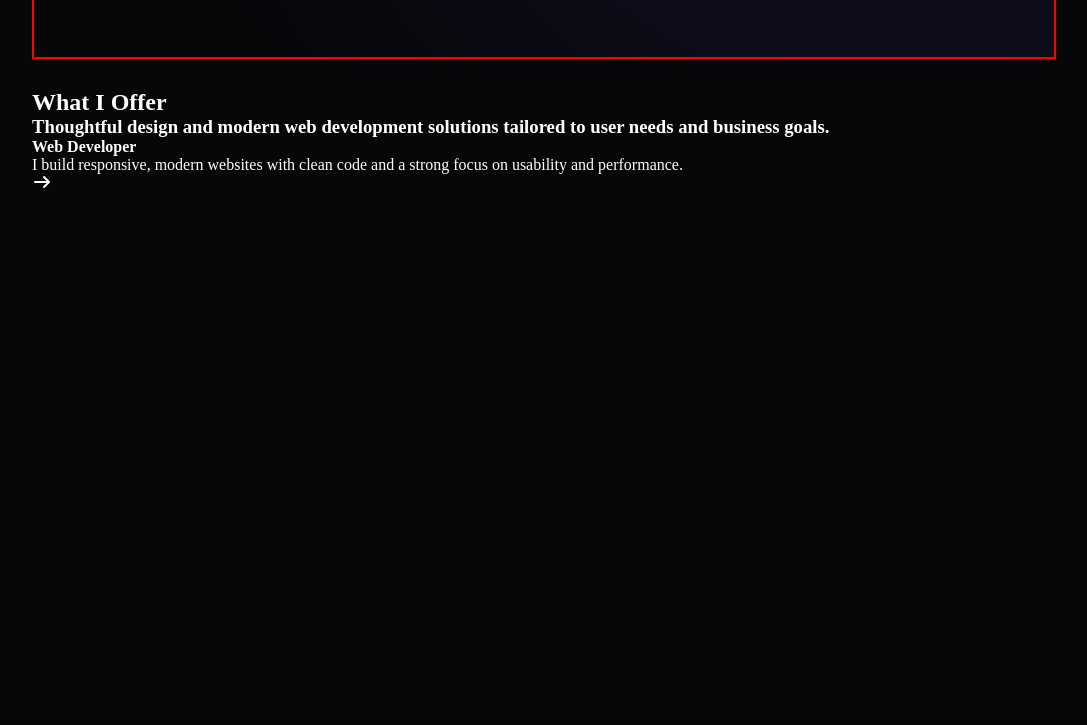
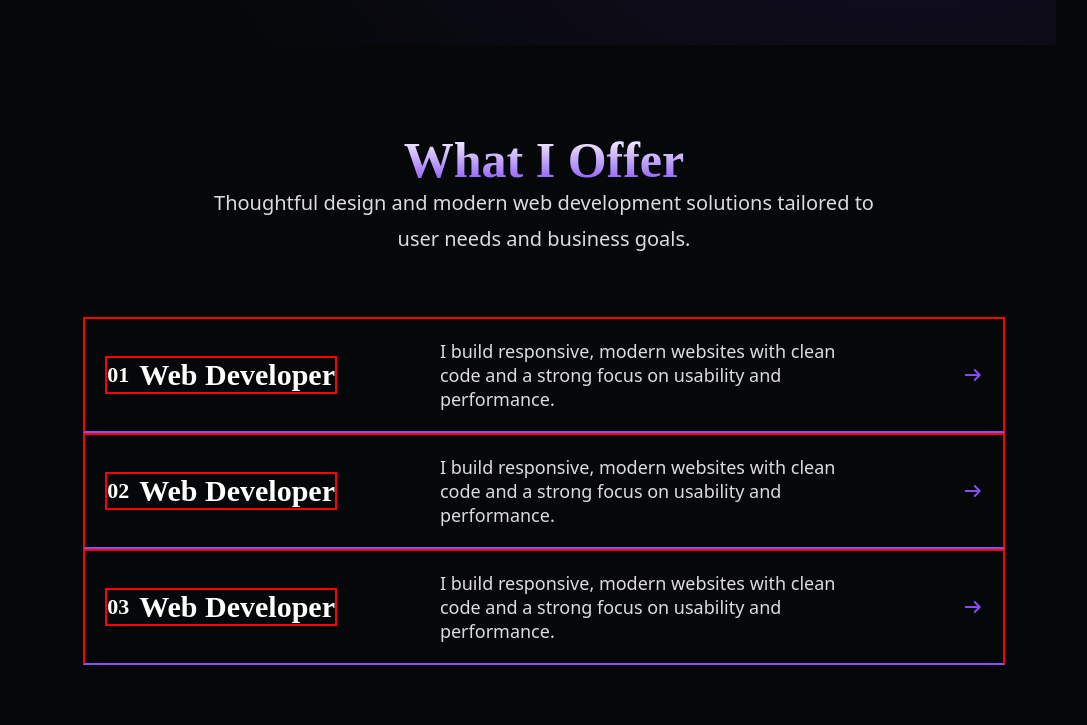
Before and after one commit to Jehan-mostafa/Sass-Project, a website: page index.html in a window 1280 px wide. Shown: the part 668-1393 px from the top of the page, without its empty margins (96-1183 px from the left). Before the commit the page ends 860 px from the top, so only its background shows below. Drawn offline with Linux system fonts and the light colour scheme.

Commit message:
feat:Add Services Section

```diff
--- a/abstracts/_variables.scss
+++ b/abstracts/_variables.scss
@@ -1,9 +1,44 @@
-$m-top : 10px;
-$m-bottom : 10px;
-$primary-color :#050709;
-$sec-color :#8750F7;
-$f-color : #ffff;
-$f-sec-color:#b1b1b1;
+@import "../abstracts/mixins";
+
+$m-top: 10px;
+$m-bottom: 10px;
+$primary-color: #050709;
+$sec-color: #8750f7;
+$f-color: #ffff;
+$f-sec-color: #dcdbdd;
 $m-y-sec: 30px;
-$global-font: 'Poppins', sans-serif;
-$padding-sec :   60px 5%;
+$global-font: "Poppins", sans-serif;
+$padding-sec: 60px 5%;
+///////////
+
+%section-header {
+  @extend %flex-center;
+  flex-direction: column;
+  line-height: 50px;
+  h2 {
+    font-size: 50px;
+    font-weight: bold;
+    @include gradientColor();
+  }
+  h3 {
+    font-size: 20px;
+    color: $f-sec-color;
+    font-weight: 400;
+    max-width: 700px;
+    line-height: 36px;
+    text-align: center;
+    font-family:
+      system-ui,
+      -apple-system,
+      BlinkMacSystemFont,
+      "Segoe UI",
+      Roboto,
+      Oxygen,
+      Ubuntu,
+      Cantarell,
+      "Open Sans",
+      "Helvetica Neue",
+      sans-serif;
+      margin-bottom: 60px;
+  }
+}
--- a/index.html
+++ b/index.html
@@ -82,7 +82,27 @@
       </div>
       <div class="servicesContent">
         <div>
-          <span></span>
+
+            <h4>Web Developer</h4>
+
+
+          <p>
+            I build responsive, modern websites with clean code and a strong
+            focus on usability and performance.
+          </p>
+          <i class="fa fa-arrow-right"></i>
+        </div>
+        <div>
+
+          <h4>Web Developer</h4>
+          <p>
+            I build responsive, modern websites with clean code and a strong
+            focus on usability and performance.
+          </p>
+          <i class="fa fa-arrow-right"></i>
+        </div>
+        <div>
+
           <h4>Web Developer</h4>
           <p>
             I build responsive, modern websites with clean code and a strong
--- a/layout/_hero.scss
+++ b/layout/_hero.scss
@@ -1,7 +1,7 @@
 @import "../abstracts/mixins";
 
 .heroSection {
-  @extend %border;
+
   @extend %flex;
 
   flex-wrap: wrap;
@@ -16,7 +16,7 @@
   );
   // Content => Left
   &Content {
-    @extend %border;
+
     flex: 0 0 50%;
 
     h2 {
@@ -34,7 +34,8 @@
       font-size: 22px;
       color: $f-sec-color;
       width: 85%;
-      font-family: $global-font;
+      line-height: 28px;
+
     }
     .i-social {
       @extend %flex;
@@ -52,7 +53,7 @@
   }
   // Img => Right
   &Img {
-    @extend %border;
+
     flex: 0 0 40%;
     @extend %flex-center;
 
@@ -95,14 +96,15 @@
   //Stats Bar => Bottom
   %numbers {
     font-size: 40px;
-
     font-weight: bold;
   }
   div.statsBar {
     padding: 20px 0;
     margin-top: $m-y-sec;
+
     > div {
       @extend %flex-center;
+      justify-content: flex-start;
       gap: 15px;
       span:first-child {
         @extend %numbers;
--- a/layout/_navbar.scss
+++ b/layout/_navbar.scss
@@ -3,11 +3,11 @@ nav {
   @extend %flex;
 
   margin-top: $m-top;
-  padding: 20px 8%;
-  @extend %border;
+  padding: 20px 5%;
+
 
   .logo {
-    padding: $padding;
+    // padding: $padding;
     font-family: $global-font;
     font-weight: bold;
     font-size: 24px;
--- /dev/null
+++ b/layout/_services.scss
@@ -0,0 +1,64 @@
+.services {
+  padding: $padding-sec;
+  &Header {
+    @extend %section-header;
+  }
+  &Content {
+    @extend %flex-center;
+
+    flex-direction: column;
+
+    position: relative;
+    div {
+      border-bottom: 2px solid $sec-color;
+      padding: 20px;
+      width: 100%;
+      @extend %border;
+      h4 {
+        text-align: center;
+        font-size: 30px;
+        font-weight: bold;
+
+        @extend %border;
+        @extend %flex-center;
+        &::before {
+          padding-right: 10px;
+          font-size: 22px;
+        }
+      }
+      @for $i from 1 through 3 {
+        &:nth-child(#{$i}) {
+          h4 {
+            &::before {
+              content: "0#{$i}";
+            }
+          }
+        }
+      }
+      p {
+        font-size: 18px;
+        color: $f-sec-color;
+        font-weight: 400;
+        max-width: 420px;
+
+        font-family:
+          system-ui,
+          -apple-system,
+          BlinkMacSystemFont,
+          "Segoe UI",
+          Roboto,
+          Oxygen,
+          Ubuntu,
+          Cantarell,
+          "Open Sans",
+          "Helvetica Neue",
+          sans-serif;
+      }
+
+      @extend %flex;
+      i {
+        color: $sec-color;
+      }
+    }
+  }
+}
--- a/main.scss
+++ b/main.scss
@@ -7,6 +7,8 @@
 // sections
 @import "layout/navbar";
 @import "layout/hero";
+@import "layout/services";
+
 
 
 
```
Also changed, not shown: main.css, 1 other file.
